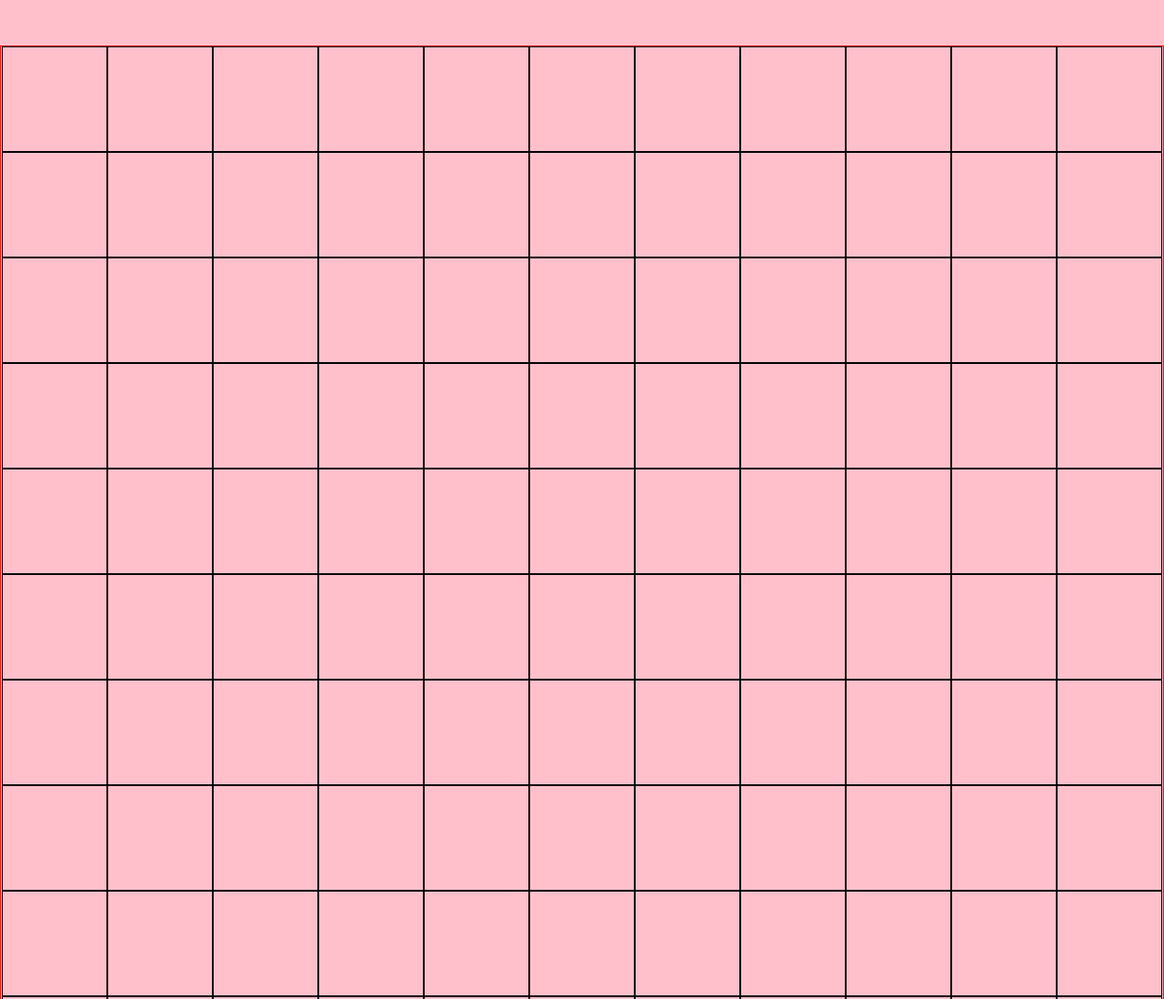
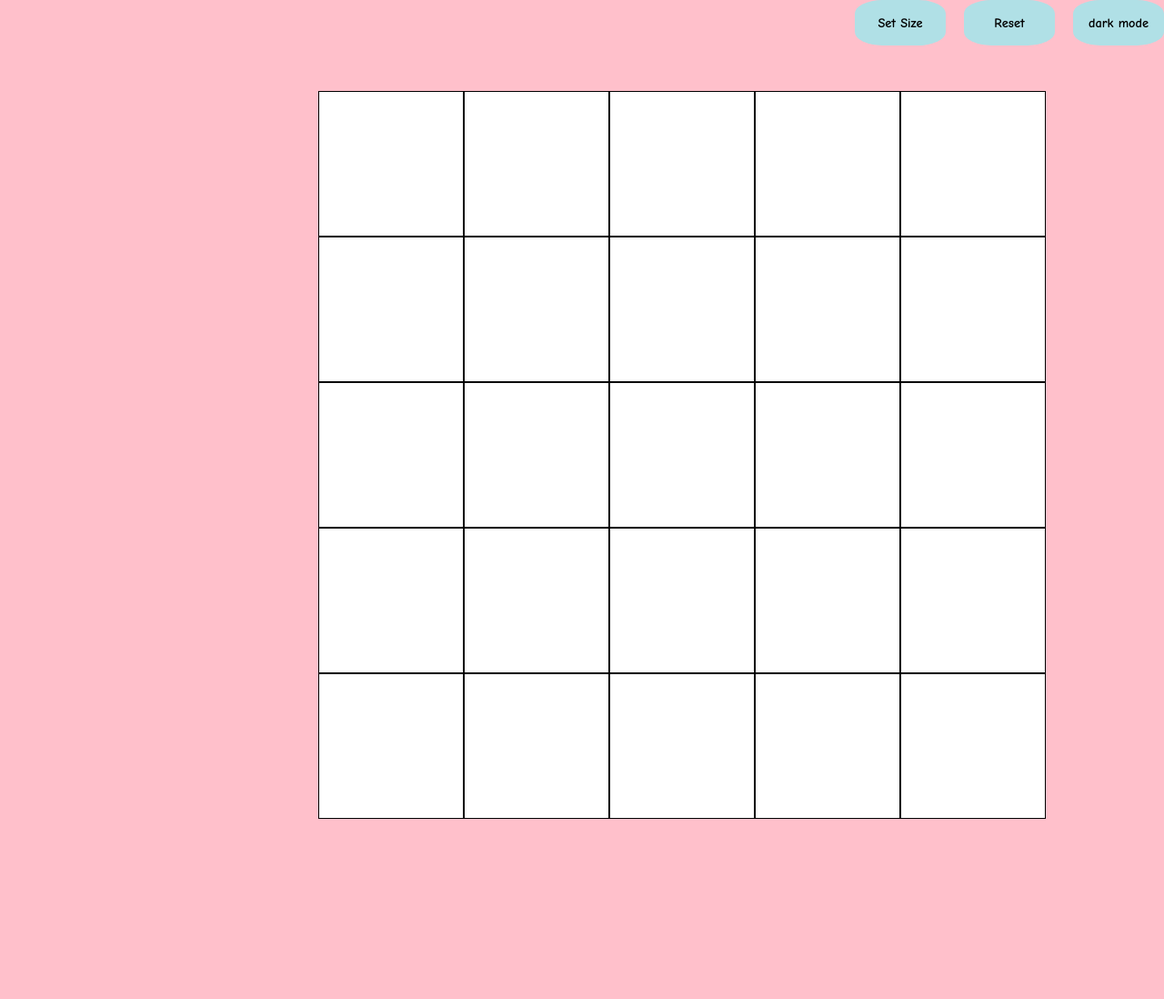
Before and after one commit to KevVvTheDev/Sketch-Proj, a plain HTML site: page index.html in a window 1280 px wide. Shown: the top 1098 px of the page at 91% size. After the commit the page ends 950 px from the top, so only its background shows below. Drawn offline with Linux system fonts and the light colour scheme.

Commit message:
add some function to it

```diff
--- a/index.html
+++ b/index.html
@@ -7,10 +7,14 @@
     <link rel="stylesheet" href="styles.css">
 </head>
 <body>
+    <div class="intro">
+        <button class="btn">Set Size</button>
+        <button class="btn">Reset</button>
+        <button class="btn" id ="dark">dark mode</button>
+    </div>
 
-    <div class="container">
 
-    </div>
+    <div class="container"></div>
 
     <script src="index.js"></script>
 </body>
--- a/index.js
+++ b/index.js
@@ -1,13 +1,12 @@
 const container = document.querySelector(".container");
 
-const columns = 11; // Change this value to adjust the number of columns
-const rows = 11; // Change this value to adjust the number of rows
+const columns = 5; // Change this value to adjust the number of columns
+const rows = columns; // Change this value to adjust the number of rows
 container.style.gridTemplateRows = `repeat(${rows}, 1fr)`;
 container.style.gridTemplateColumns = `repeat(${columns}, 1fr)`;
+const itemWidth = Math.round(800 / columns);
+const itemHeight = itemWidth;
 
-const itemWidth = Math.round(container.clientWidth / columns);
-const itemHeight = Math.round(container.clientWidth / rows);
-console.log(itemWidth, itemHeight);
 for (let i = 0; i < columns * rows; i++) {
     const square = document.createElement("div");
     square.classList.add("square");
@@ -15,3 +14,10 @@ for (let i = 0; i < columns * rows; i++) {
     square.style.height = `${itemHeight}px`;
     container.appendChild(square);
 }
+
+
+const darkMode = document.querySelector("#dark");
+
+darkMode.addEventListener("click", () => {
+    document.body.classList.toggle("dark");
+});
--- a/styles.css
+++ b/styles.css
@@ -1,3 +1,9 @@
+.intro{
+    display: flex;
+    gap: 20px;
+    justify-content: flex-end;
+}
+
 *{
     box-sizing: border-box;
     padding: 0;
@@ -6,20 +12,40 @@
 
 body{
     background-color: pink;
-}
+    }
 
 .container {
-    margin-top: 50px;
+    margin: 50px 350px;
     display: flex;
     flex-wrap: wrap;
-    /* flex-direction: column; */
-    justify-content: center;
-    border: 1px solid red;
-    width: 100%; /* Make the container responsive */
-    height: auto;
-
+   background-color: white;
+    width: 800px;
+    height: 800px;
 }
 
 .square{
     border : 1px solid black;
 }
+
+.btn{
+    height: 50px;
+    width: 100px;
+    border-radius: 30%;
+    border: none;
+    font-size: 90%;
+    font-family: "Comic Sans MS", cursive, sans-serif;
+    background-color: powderblue;
+    font-weight: bolder;
+    cursor: pointer;
+}
+.btn:hover {background-color: #1e5cb8}
+
+.btn:active {
+    background-color: #b6c5b6;
+    box-shadow: 0 5px #666;
+    transform: translateY(4px);
+}
+
+.dark{
+    background-color: rgb(37, 36, 36);
+}
```
